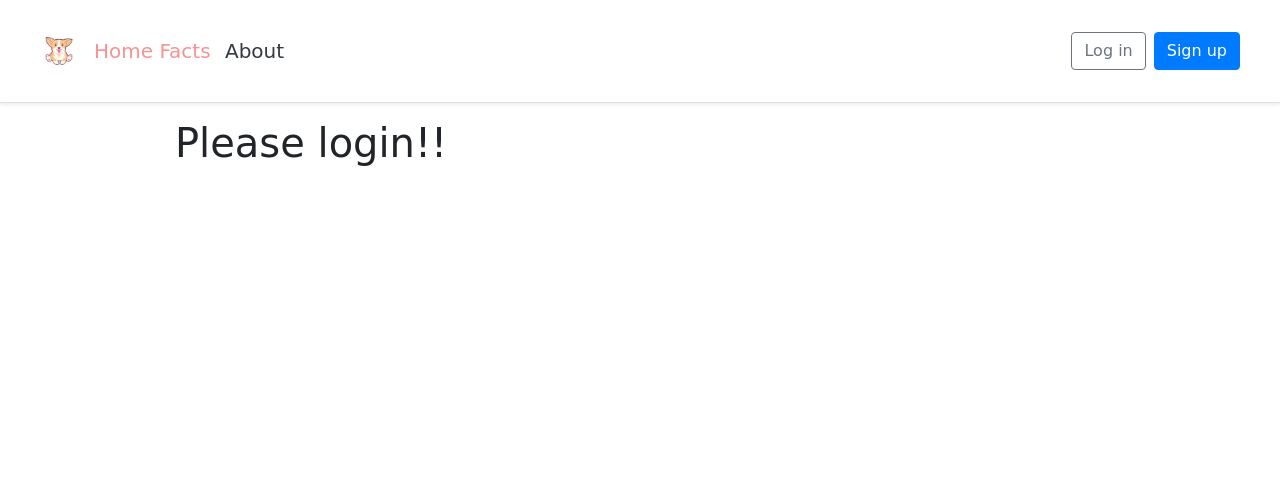
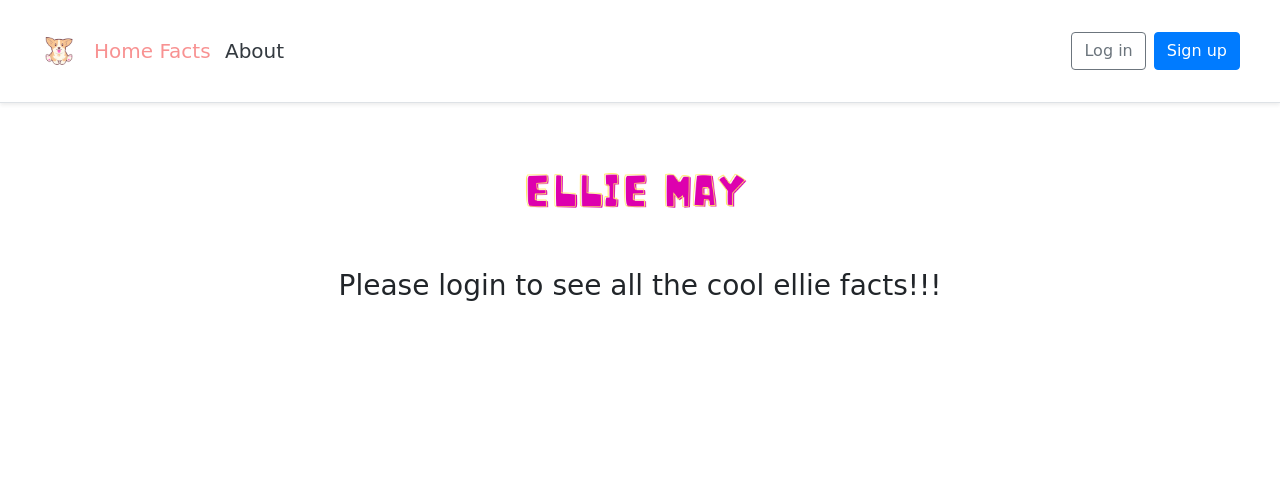
Before and after one commit to BrendonLH/ellie-may-portfolio, a Django app: page /ellie/facts in a window 1280 px wide. Shown: the top 500 px of the page. Run offline with Django 4.2, Linux system fonts and the light colour scheme.

Commit message:
finished the MVP of styling, adding and linked images to the facts, can save the images with the facts now, got most everything centered

```diff
--- a/django_project/urls.py
+++ b/django_project/urls.py
@@ -17,5 +17,6 @@ if settings.DEBUG:
         path("__debug__/", include(debug_toolbar.urls)),
     ] + urlpatterns
 
+    # add this to help get media root set for image rendering with objects of facts
     urlpatterns += static(settings.MEDIA_URL,
                           document_root=settings.MEDIA_ROOT)
--- a/static/css/base.css
+++ b/static/css/base.css
@@ -35,3 +35,21 @@ body {
 logo img {
     width:70px;
 }
+
+#about-ellie{
+    width:300px;
+}
+
+.facts-ellie {
+    width:300px;
+}
+
+.main-centered {
+    display:flex;
+    flex-direction:column;
+    align-items:center;
+}
+
+.main-centered p {
+    max-width:400px;
+}
--- a/templates/pages/about.html
+++ b/templates/pages/about.html
@@ -1,10 +1,11 @@
 {% extends '_base.html' %}
-
+{% load static %}
 {% block title %}About page{% endblock %}
 
 {% block content %}
-<main>
+<main class="main-centered">
     <h1>About Ellie May</h1>
+    <img id="about-ellie" src="{% static 'images/ellie-goofy.jpg' %}" alt="Avatar">
     <h3>Age: 11</h3>
     <h4>Favorite Color: <span class="fav-color">Pink</span> or <span class="fav-color">Blue</span></h4>
     <h4>Favorite Sport: Frisbee</h4>
--- a/templates/pages/ellie_fact_detail.html
+++ b/templates/pages/ellie_fact_detail.html
@@ -2,6 +2,7 @@
 {% load static %}
 
 {% block content %}
+{% if user.is_authenticated %}
 <main>
   <div class="card">
     <img src="{{ fact.image.url }}" alt="Avatar">
@@ -11,6 +12,9 @@
     </div>
   </div>
 </main>
+{% else %}
+        <h1>Please login to see the facts bout ellie!!!</h1>
+{% endif %}
 
 
 
--- a/templates/pages/ellie_fact_list.html
+++ b/templates/pages/ellie_fact_list.html
@@ -1,10 +1,9 @@
 {% extends '_base.html' %}
 {% load static %}
-
 {% block content %}
-{% if user.is_authenticated %}
-        <main>
-          <h1> Ellie Facts</h1>
+        <main class="main-centered">
+          <img class="facts-ellie" src="{% static 'images/Ellie.png' %}" alt="Avatar">
+        {% if user.is_authenticated %}
           <ul>
             {% for fact in facts_objects %}
               <li>
@@ -12,9 +11,10 @@
               </li>
             {% endfor %}
           </ul>
+        {% else %}
+        <h3>Please login to see all the cool ellie facts!!!</h3>
+        {% endif %}
         </main>
-     {% else %}
-        <h1>Please login!!</h1>
-    {% endif %}
+
 
 {%  endblock content %}
```
Also changed, not shown: templates/pages/home.html (+2 -7 lines), static/images/ellie-goofy.jpg (added), static/images/ellie-pup.jpg (added).
